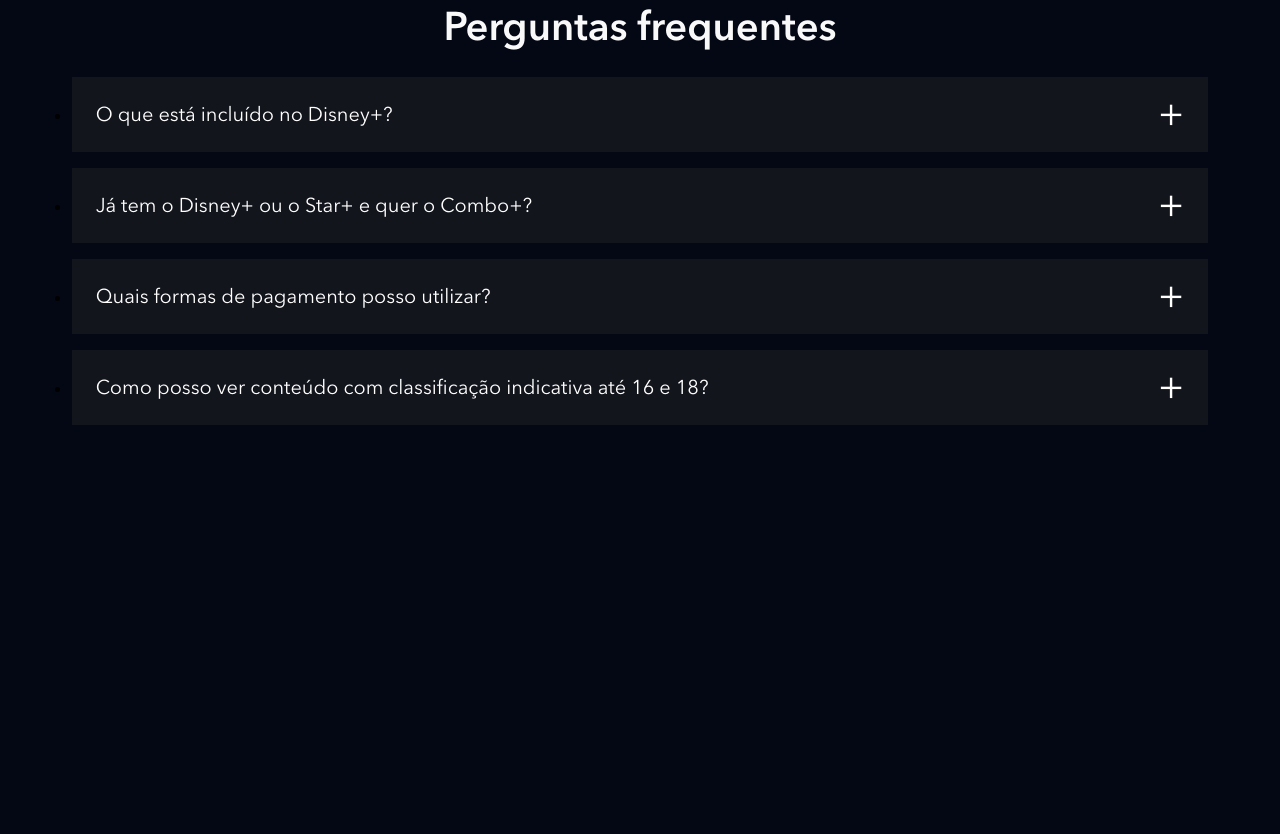
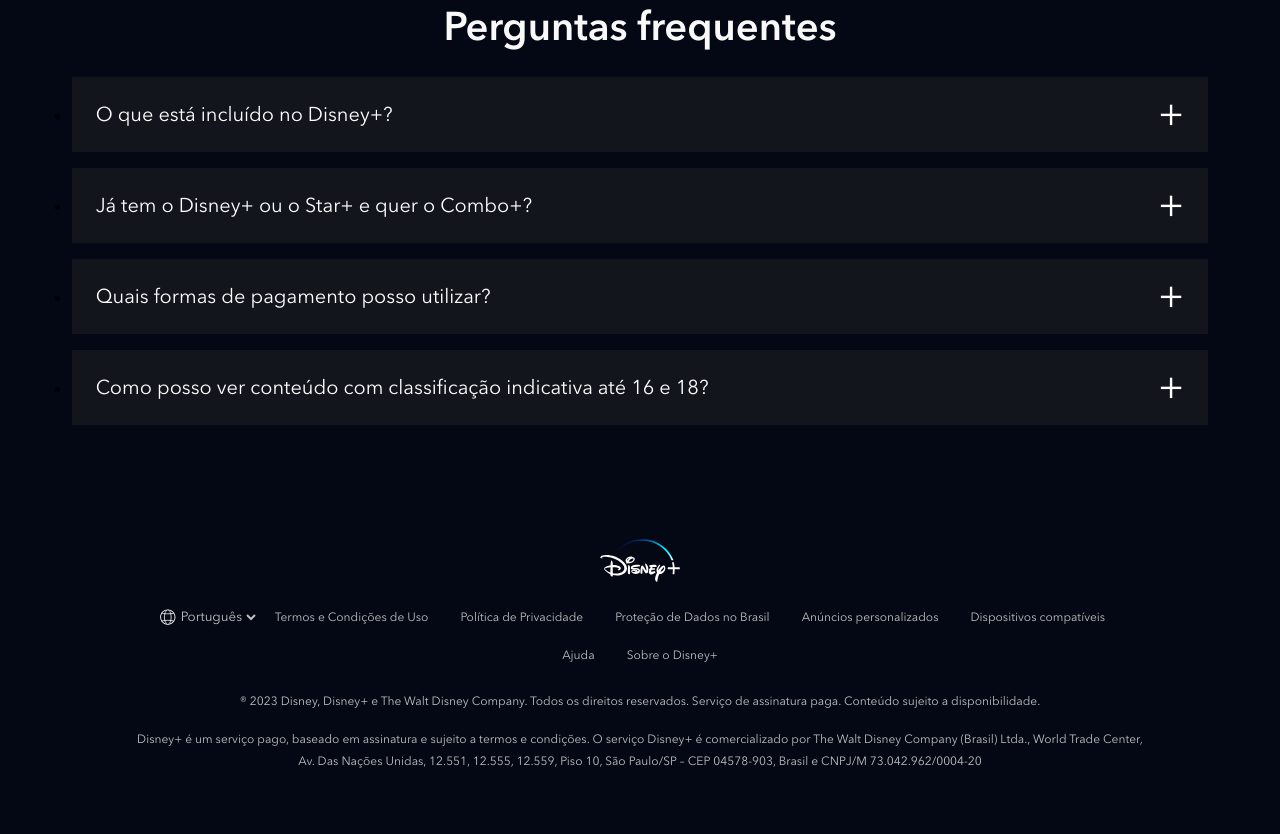
Before and after one commit to Gonteejo/clone_disneyplus, a website: page index.html in a window 1280 px wide. Shown: the part 4459-5293 px from the top of the page. Before the commit the page ends 4972 px from the top, so only its background shows below. Drawn offline with nearby package versions, Linux system fonts and the light colour scheme; files that its build step writes are made by us from their sources; files whose address does not match are found by name.

Commit message:
Adiciona estilos e estrutura HTML para o rodapé do site

```diff
--- a/index.html
+++ b/index.html
@@ -308,6 +308,52 @@
             </li>
         </ul>
     </section>
+    <footer class="footer">
+        <div class="footer__container">
+            <img class="footer__logo" src="./dist/images/disneyplus.svg" alt="Disney+">
+            <ul class="footer__links">
+                <li class="footer__links__item">
+                    <div class="language-selector">
+                        <img src="./dist/images/icones/globe.svg" alt="Globo do mundo">
+                        <select>
+                            <option>English</option>
+                            <option selected>Português</option>
+                        </select>
+                    </div>
+                </li>
+                <li class="footer__links__item">
+                    <a href="" class="text--small">Termos e Condições de Uso</a>
+                </li>
+                <li class="footer__links__item">
+                    <a href="" class="text--small">Política de Privacidade</a>
+                </li>
+                <li class="footer__links__item">
+                    <a href="" class="text--small">Proteção de Dados no Brasil</a>
+                </li>
+                <li class="footer__links__item">
+                    <a href="" class="text--small">Anúncios personalizados</a>
+                </li>
+                <li class="footer__links__item">
+                    <a href="" class="text--small">Dispositivos compatíveis</a>
+                </li>
+                <li class="footer__links__item">
+                    <a href="" class="text--small">Ajuda</a>
+                </li>
+                <li class="footer__links__item">
+                    <a href="" class="text--small">Sobre o Disney+</a>
+                </li>
+            </ul>
+            <p class="text--small">
+                ® 2023 Disney, Disney+ e The Walt Disney Company. Todos os direitos reservados. Serviço de assinatura
+                paga. Conteúdo sujeito a disponibilidade.
+            </p>
+            <p class="text--small">
+                Disney+ é um serviço pago, baseado em assinatura e sujeito a termos e condições. O serviço Disney+ é
+                comercializado por The Walt Disney Company (Brasil) Ltda., World Trade Center, Av. Das Nações Unidas,
+                12.551, 12.555, 12.559, Piso 10, São Paulo/SP – CEP 04578-903, Brasil e CNPJ/M 73.042.962/0004-20
+            </p>
+        </div>
+    </footer>
     <script src="./src/main.js"></script>
 </body>
 
--- /dev/null
+++ b/src/styles/_footer.scss
@@ -0,0 +1,71 @@
+@use 'variaveis';
+
+.footer {
+    padding: 26px 8px;
+
+    &__container {
+        max-width: 1024px;
+        width: 100%;
+        margin: 0 auto;
+        text-align: center;
+        padding-bottom: 20px;
+    }
+
+    &__logo {
+        width: 80px;
+        margin: 0 auto 10px;
+    }
+
+    &__links {
+        margin-bottom: 16px;
+        display: flex;
+        align-items: center;
+        justify-content: center;
+        flex-wrap: wrap;
+
+        &__item {
+            display: inline-block;
+
+            a {
+                text-decoration: none;
+                padding: 8px 16px;
+                display: block;
+
+                &:hover {
+                    color: variaveis.$corTextoSecundario;
+                }
+            }
+
+        }
+    }
+
+    p {
+        margin-bottom: 16px;
+    }
+}
+
+.language-selector {
+    display: flex;
+    align-items: center;
+
+    img {
+        width: 18px;
+        height: 18px;
+    }
+
+    select {
+        background-color: transparent;
+        border: none;
+        color: variaveis.$corTextoPrincipal;
+        height: 38px;
+
+        &:hover {
+            color: variaveis.$corTextoSecundario;
+        }
+
+        option {
+            color: variaveis.$corDeFundo;
+        }
+
+    }
+}
--- a/src/styles/main.scss
+++ b/src/styles/main.scss
@@ -4,6 +4,7 @@
 @use 'plans';
 @use 'available-devices';
 @use 'faq';
+@use 'footer';
 
 @font-face {
     font-family: Avenir;
```
